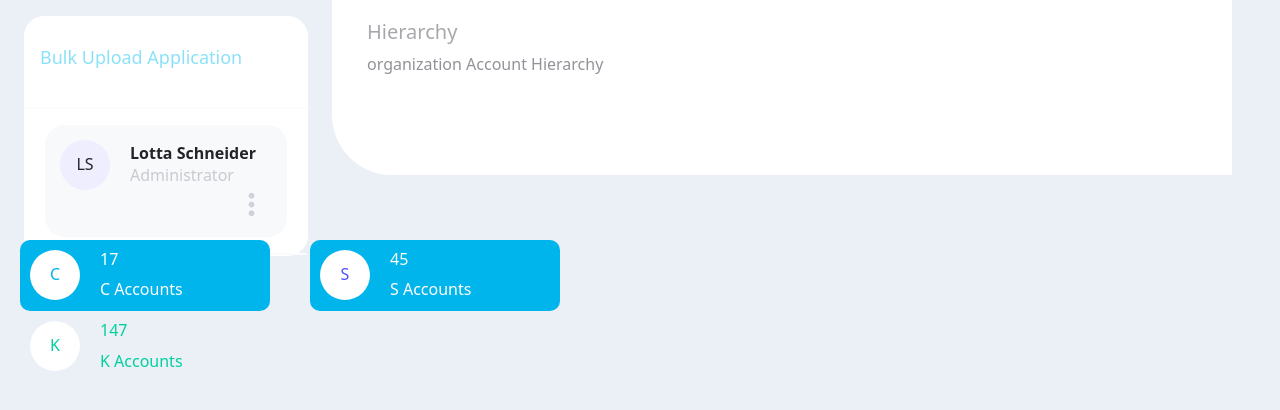
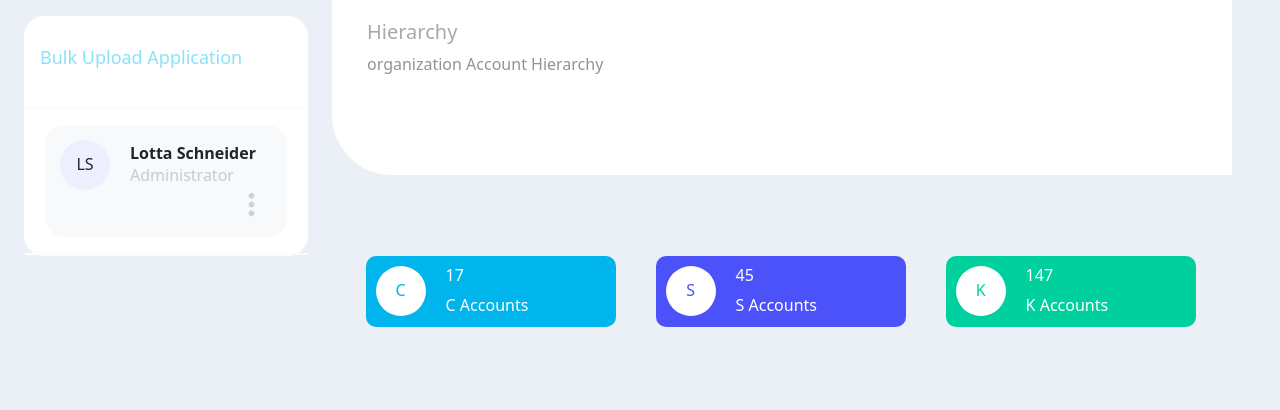
Before and after one commit to sagacity-monika-bandgar/angular-ivy-2w735q, an Angular app: page / in a window 1280 px wide. Shown: the top 410 px of the page. Built offline with nearby package versions, Linux system fonts and the light colour scheme.

Commit message:
1 file modified

```diff
--- a/src/app/app.component.css
+++ b/src/app/app.component.css
@@ -74,8 +74,8 @@
 }
 .block-wrapper {
   position: absolute;
-  right: 45%;
-  top: 30%;
+  left: 27%;
+  top: 32%;
 }
 .blocks {
   display: inline-block;
@@ -109,13 +109,13 @@
   font-size: 16px;
 }
 .S-account-block {
-  background-color: #00b4ec;
+  background-color: #4c52fa;
 }
 .S-account-color {
   color: #4c52fa;
 }
 .K-account-block {
-  color: #00d09d;
+  background-color: #00d09d;
 }
 .K-account-color {
   color: #00d09d;
```
